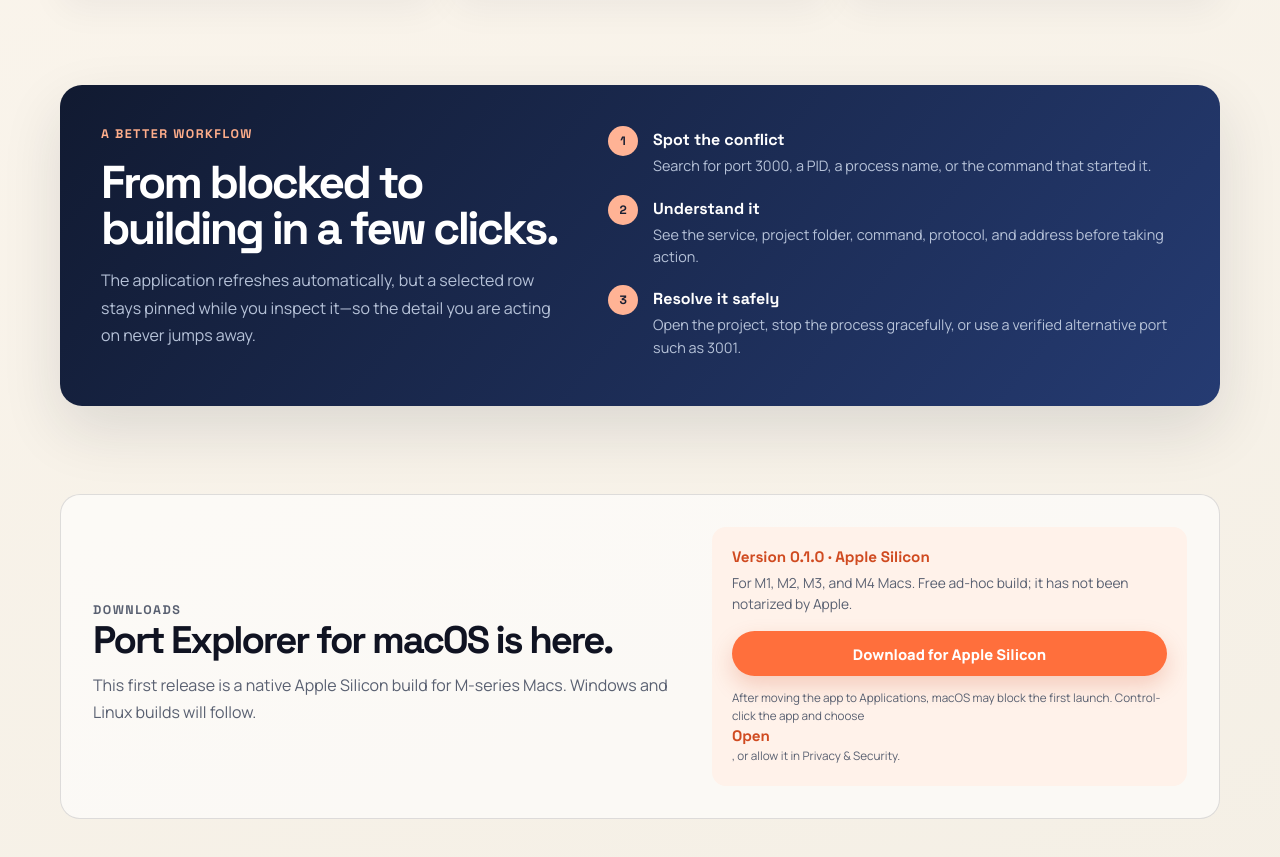
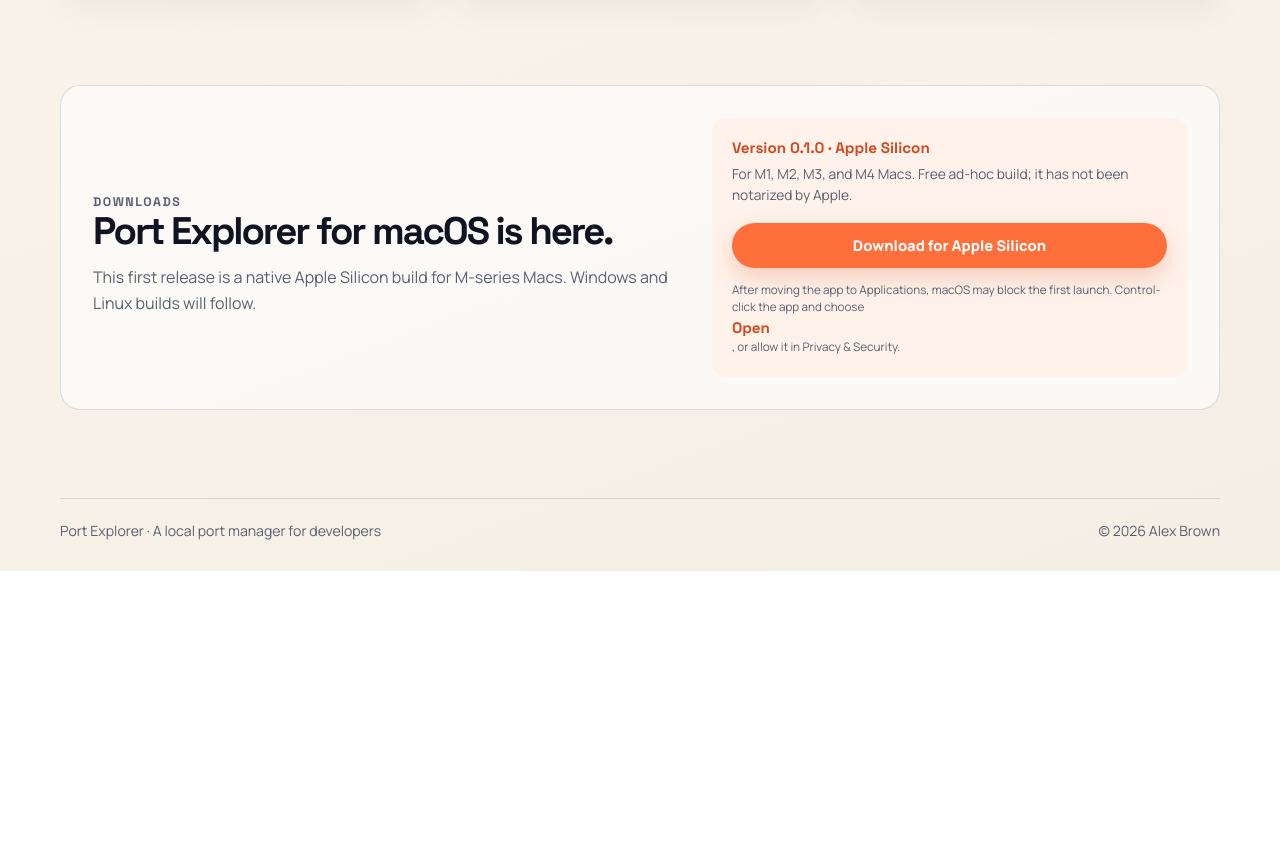
Before and after one commit to alexbrown98/alexbrown98.github.io, a plain HTML site: page port-explorer/index.html in a window 1280 px wide. Shown: the part 1186-2043 px from the top of the page. After the commit the page ends 1757 px from the top, so only its background shows below. Drawn offline with Linux system fonts and the light colour scheme.

Commit message:
Rearrange

```diff
--- a/port-explorer/index.html
+++ b/port-explorer/index.html
@@ -174,20 +174,6 @@
             </div>
         </section>
 
-        <section class="shell" id="how-it-works">
-            <div class="workflow">
-                <div>
-                    <p class="eyebrow">A better workflow</p>
-                    <h2>From blocked to building in a few clicks.</h2>
-                    <p class="workflow-intro">The application refreshes automatically, but a selected row stays pinned while you inspect it—so the detail you are acting on never jumps away.</p>
-                </div>
-                <div class="steps">
-                    <article class="step"><span class="number">1</span><div><h3>Spot the conflict</h3><p>Search for port 3000, a PID, a process name, or the command that started it.</p></div></article>
-                    <article class="step"><span class="number">2</span><div><h3>Understand it</h3><p>See the service, project folder, command, protocol, and address before taking action.</p></div></article>
-                    <article class="step"><span class="number">3</span><div><h3>Resolve it safely</h3><p>Open the project, stop the process gracefully, or use a verified alternative port such as 3001.</p></div></article>
-                </div>
-            </div>
-        </section>
 
         <section class="shell" id="downloads">
             <div class="downloads">
```
